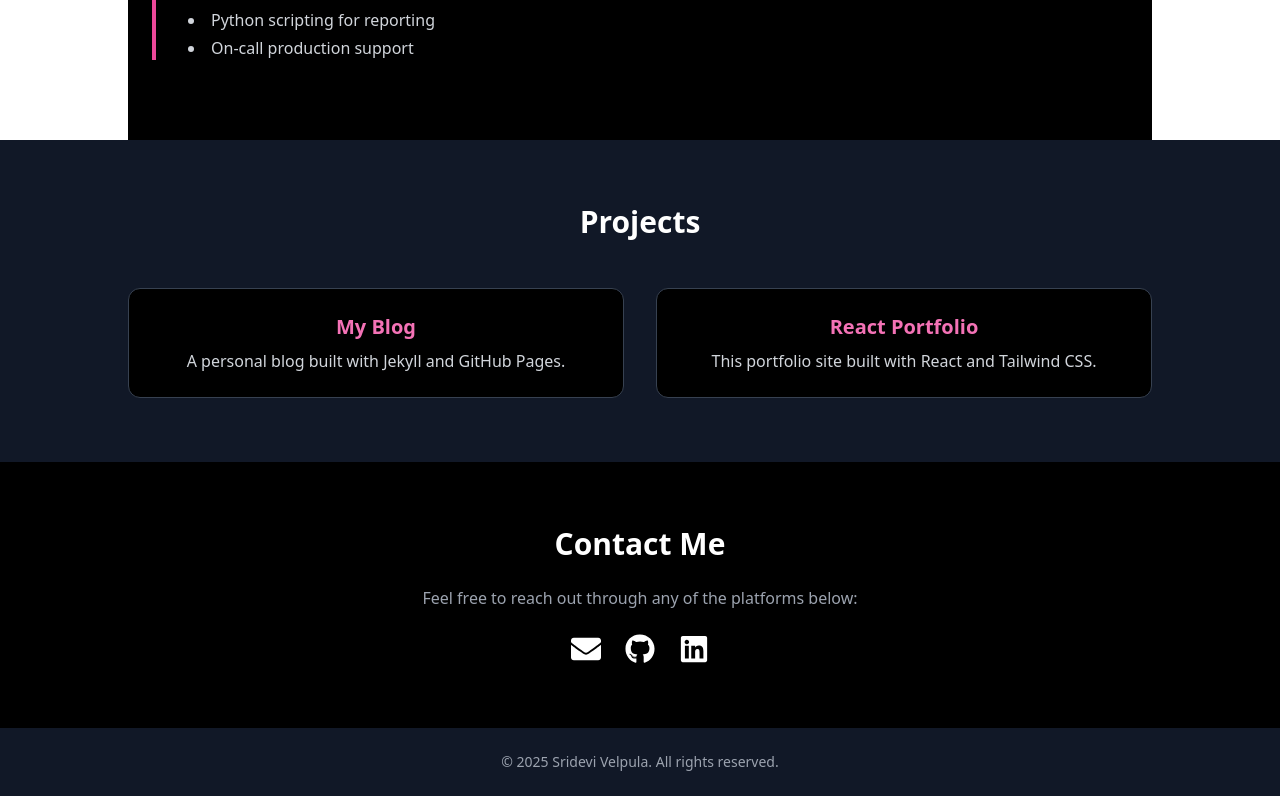
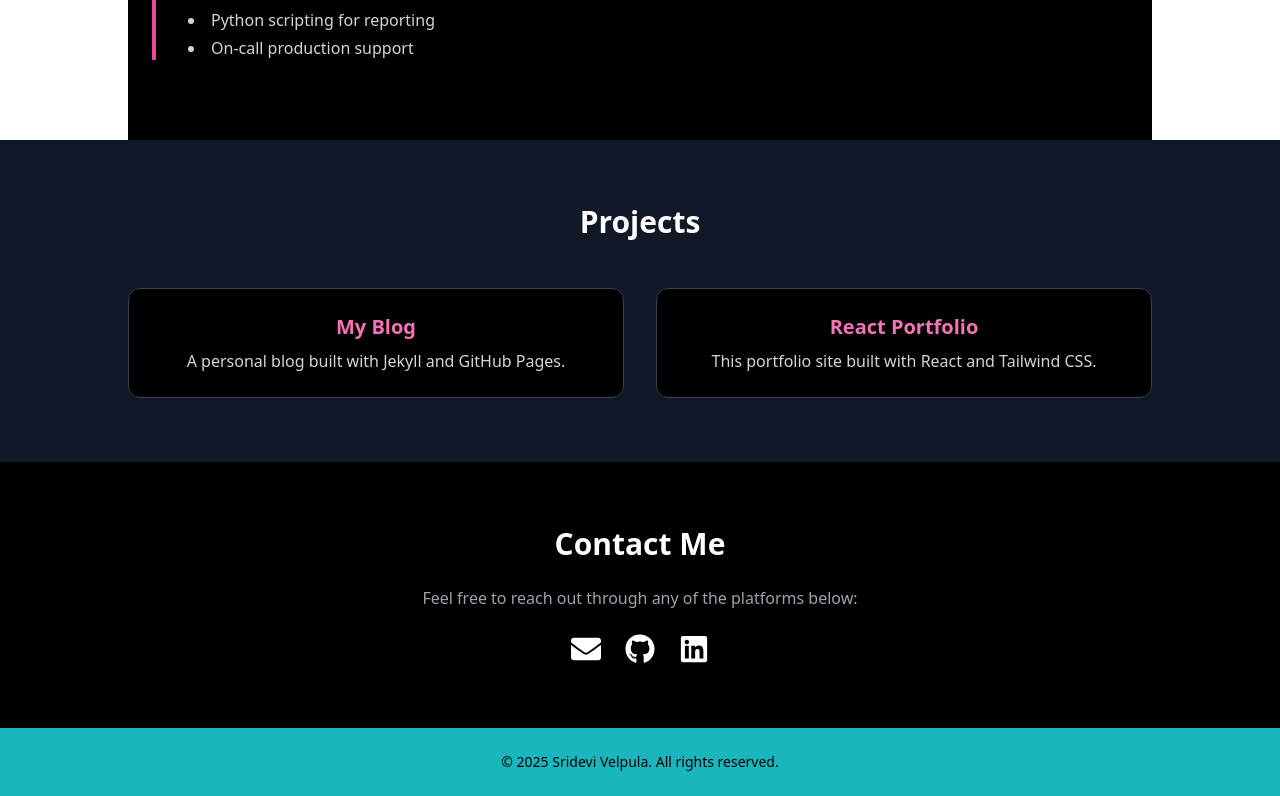
Before and after one commit to srideviblogs/my-portfolio-react, a React (Create React App) app: page / in a window 1280 px wide. Shown: the part 2578-3374 px from the top of the page. Built offline with nearby package versions, Linux system fonts and the light colour scheme.

Commit message:
Update Footer.js

```diff
--- a/src/components/Footer.js
+++ b/src/components/Footer.js
@@ -2,7 +2,7 @@ import React from "react";
 
 const Footer = () => {
   return (
-    <footer className="bg-gray-900 text-gray-400 text-center py-6 text-sm">
+    <footer className="bg-tealcustom border-tealcustom text-center py-6 text-sm">
       © {new Date().getFullYear()} Sridevi Velpula. All rights reserved.
     </footer>
   );
```
